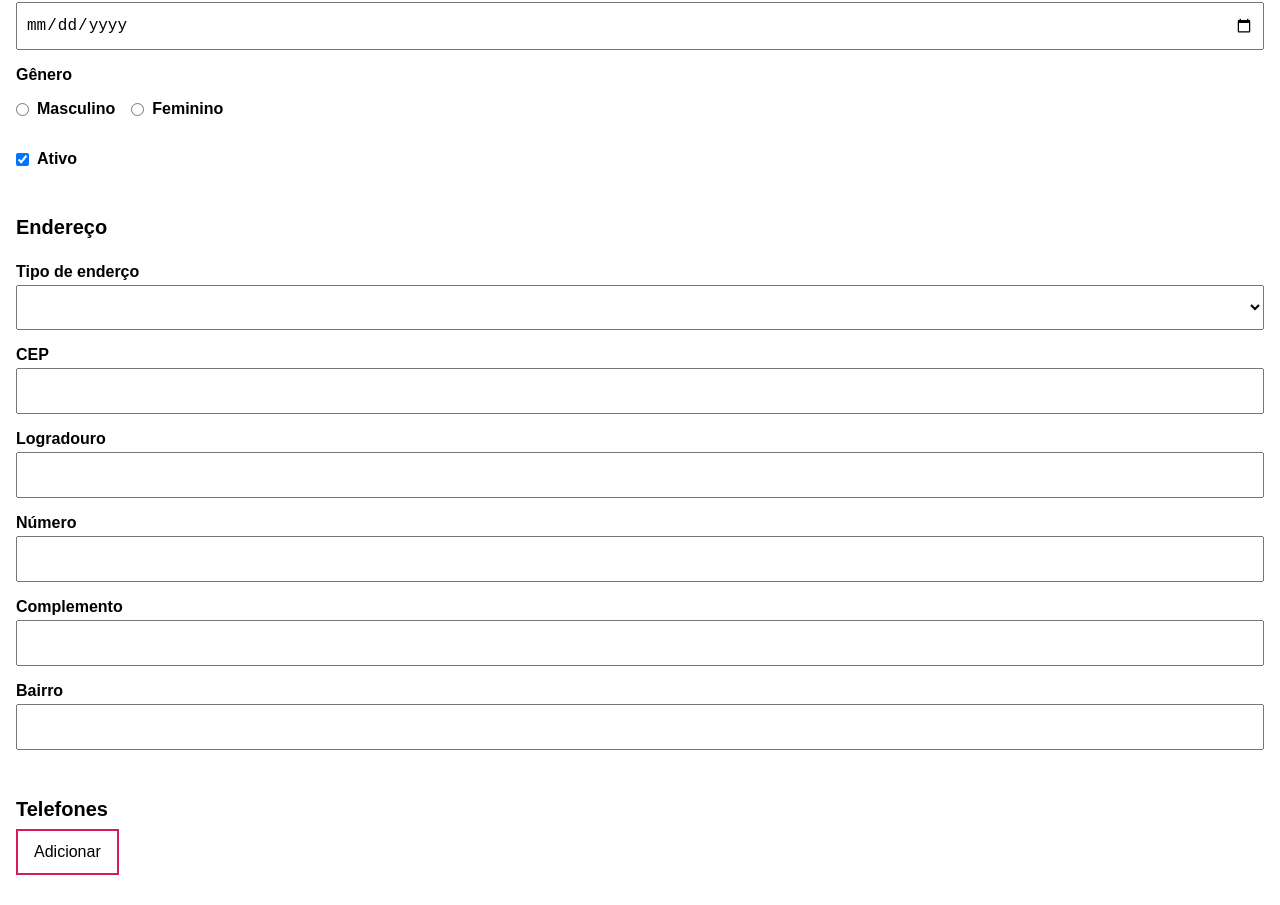
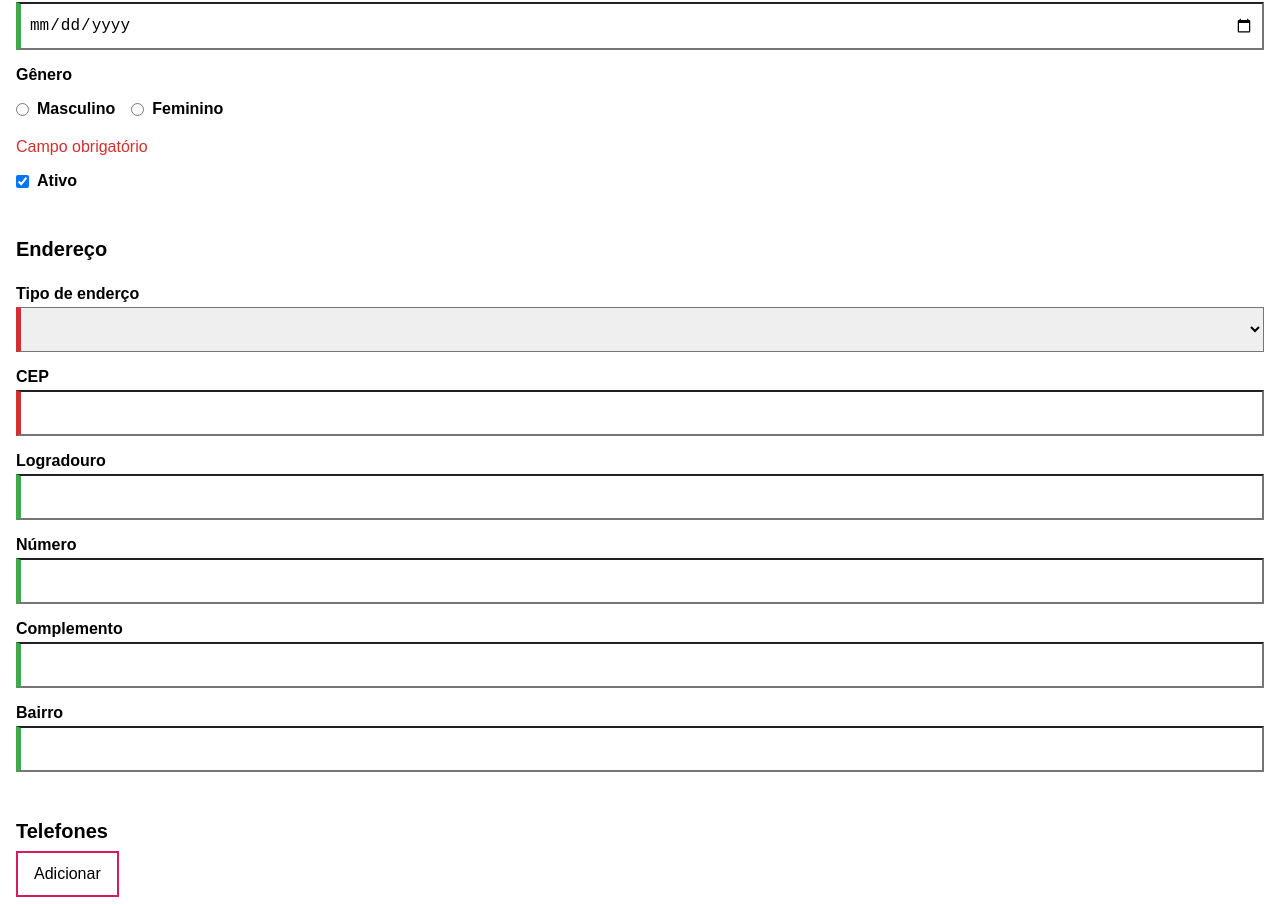
Before and after one commit to fabricadecodigo/curso-angular-examples, an Angular app: page /new in a window 1280 px wide. Shown: the part 388-1293 px from the top of the page. Built offline with nearby package versions, Linux system fonts and the light colour scheme.

Commit message:
validações simples

```diff
--- a/src/app/clientes/pages/edit-clientes/edit-clientes.component.html
+++ b/src/app/clientes/pages/edit-clientes/edit-clientes.component.html
@@ -7,20 +7,29 @@
     <div class="form-item">
       <label for="name">Nome</label>
       <input type="text" name="name" id="name" formControlName="name" />
-      <!-- <div class="validation-errors">
-        <p>Campo obrigatório</p>
-        <p>Email invalido</p>
-      </div> -->
+      <div class="validation-errors" *ngIf="name.invalid && (name.dirty || name.touched)">
+        <p *ngIf="name.errors.required">Campo obrigatório</p>
+        <p *ngIf="name.errors.minlength">Informe no mínimo {{name.errors.minlength.requiredLength}} caracteres</p>
+      </div>
+
+      <!-- {{ name.errors | json }} -->
     </div>
 
     <div class="form-item">
       <label for="email">Email</label>
       <input type="email" name="email" id="email" formControlName="email" />
+      <div class="validation-errors" *ngIf="email.invalid && (email.dirty || email.touched)">
+        <p *ngIf="email.errors.required">Campo obrigatório</p>
+        <p *ngIf="email.errors.email">Email inválido</p>
+      </div>
     </div>
 
     <div class="form-item">
       <label for="cpf">CPF</label>
       <input type="text" name="cpf" id="cpf" formControlName="cpf" />
+      <div class="validation-errors" *ngIf="getControl('cpf').invalid && (getControl('cpf').dirty || getControl('cpf').touched)">
+        <p *ngIf="getControl('cpf').errors.required">Campo obrigatório</p>
+      </div>
     </div>
 
     <div class="form-item">
@@ -42,6 +51,9 @@
           <label for="woman">Feminino</label>
         </div>
       </div>
+      <div class="validation-errors" *ngIf="getControl('genre').invalid">
+        <p *ngIf="getControl('genre').errors.required">Campo obrigatório</p>
+      </div>
     </div>
 
     <div class="form-item-checkbox">
@@ -60,11 +72,19 @@
         <option value="R">Residencial</option>
         <option value="C">Comercial</option>
       </select>
+      <div class="validation-errors" *ngIf="addressType.invalid && (addressType.dirty || addressType.touched)">
+        <p *ngIf="addressType.errors.required">Campo obrigatório</p>
+      </div>
     </div>
 
     <div class="form-item">
       <label for="cep">CEP</label>
       <input type="text" name="cep" id="cep" formControlName="cep" />
+      <div class="validation-errors" *ngIf="getControlFromAddressGroup('cep').invalid &&
+        (getControlFromAddressGroup('cep').dirty || getControlFromAddressGroup('cep').touched)">
+
+        <p *ngIf="getControlFromAddressGroup('cep').errors.required">Campo obrigatório</p>
+      </div>
     </div>
 
     <div class="form-item">
@@ -96,13 +116,19 @@
       <div class="form-item">
         <label [for]="getPhoneIdAndName(i)">Telefone</label>
         <input type="tel" [name]="getPhoneIdAndName(i)" [id]="getPhoneIdAndName(i)" formControlName="phone" />
+
+        <div class="validation-errors" *ngIf="getPhone(i).invalid && (getPhone(i).dirty || getPhone(i).touched)">
+          <p *ngIf="getPhone(i).errors.required">Campo obrigatório</p>
+        </div>
       </div>
 
-      <button type="button" class="btn-outline-secondary" (click)="btnRemovePhoneClick(i)">Remover</button>
+      <div class="form-button">
+        <button type="button" class="btn-outline-secondary" (click)="btnRemovePhoneClick(i)">Remover</button>
+      </div>
     </div>
 
     <button type="button" class="btn-outline-secondary" (click)="btnAddPhoneClick()">Adicionar</button>
   </fieldset>
 
-  <button type="submit" class="btn-primary">Salvar</button>
+  <button type="submit" class="btn-primary" [disabled]="customer.invalid">Salvar</button>
 </form>
--- a/src/app/clientes/pages/edit-clientes/edit-clientes.component.scss
+++ b/src/app/clientes/pages/edit-clientes/edit-clientes.component.scss
@@ -36,11 +36,6 @@ label {
   margin: 1rem 0;
 }
 
-.form-action-item {
-  display: flex;
-  gap: 8px;
-  align-items: flex-end;
-}
 
 .form-item-group {
 
@@ -56,13 +51,23 @@ label {
   gap: 16px;
 }
 
+.form-action-item {
+  display: flex;
+  gap: 8px;
+  align-items: flex-start;
+}
+
 .form-action-item .form-item {
   flex: 1;
 }
 
-.form-action-item button {
-  margin-bottom: 1rem;
+.form-action-item .form-button {
+  margin-top: 2.4rem;
 }
+
+// .form-action-item button {
+//   margin-bottom: 1rem;
+// }
 
 input, select {
   padding: 0.75rem 0.5rem;
@@ -75,6 +80,12 @@ button {
   font-size: 16px;
   cursor: pointer;
   transition-duration: 300ms;
+}
+
+button:disabled,
+button:disabled:hover {
+  background-color: #cccccc;
+  cursor: not-allowed;
 }
 
 .btn-primary {
@@ -104,3 +115,13 @@ button {
   gap: 8px;
   margin-top: 0.25rem;
 }
+
+input.ng-invalid,
+select.ng-invalid {
+  border-left: 5px solid #d32f2f; /* red */
+}
+
+input.ng-valid,
+select.ng-valid  {
+  border-left: 5px solid #42A948; /* green */
+}
--- a/src/app/clientes/pages/edit-clientes/edit-clientes.component.ts
+++ b/src/app/clientes/pages/edit-clientes/edit-clientes.component.ts
@@ -1,5 +1,5 @@
 import { Component, OnInit } from '@angular/core';
-import { FormArray, FormBuilder, FormControl, FormGroup } from '@angular/forms';
+import { FormArray, FormBuilder, FormControl, FormGroup, Validators } from '@angular/forms';
 
 @Component({
   selector: 'app-edit-clientes',
@@ -8,15 +8,15 @@ import { FormArray, FormBuilder, FormControl, FormGroup } from '@angular/forms';
 })
 export class EditClientesComponent implements OnInit {
   customer = new FormGroup({
-    name: new FormControl(''),
-    email: new FormControl(''),
-    cpf: new FormControl(''),
+    name: new FormControl('', [Validators.required, Validators.minLength(2)]),
+    email: new FormControl('', [Validators.required, Validators.email]),
+    cpf: new FormControl('', [Validators.required]),
     birthDate: new FormControl(''),
-    genre: new FormControl(''),
+    genre: new FormControl('', [Validators.required]),
     active: new FormControl(true),
     address: new FormGroup({
-      type: new FormControl(''),
-      cep: new FormControl(''),
+      type: new FormControl('', [Validators.required]),
+      cep: new FormControl('', [Validators.required]),
       street: new FormControl(''),
       number: new FormControl(''),
       complement: new FormControl(''),
@@ -27,7 +27,7 @@ export class EditClientesComponent implements OnInit {
 
   // Exemplo com formBuilder
   // customer = this.formBulder.group({
-  //   name: [''],
+  //   name: ['', [Validators.required, Validators.minLength(2)]],
   //   email: [''],
   //   cpf: [''],
   //   birthDate: [''],
@@ -46,8 +46,26 @@ export class EditClientesComponent implements OnInit {
 
   constructor(private formBulder: FormBuilder) {}
 
+  get name(): FormControl { return this.customer.get('name') as FormControl; }
+  get email(): FormControl { return this.customer.get('email') as FormControl; }
   get phones(): FormArray {
     return this.customer.get('phones') as FormArray;
+  }
+
+  getControl(controlName: string): FormControl {
+    return this.customer.get(controlName) as FormControl;
+  }
+
+  get addressType(): FormControl {
+    return this.customer.get('address').get('type') as FormControl;
+  }
+
+  getControlFromAddressGroup(controlName: string): FormControl {
+    return this.customer.get('address').get(controlName) as FormControl;
+  }
+
+  getPhone(index: number): FormControl {
+    return this.phones.at(index).get('phone') as FormControl;
   }
 
   ngOnInit(): void {
@@ -65,7 +83,7 @@ export class EditClientesComponent implements OnInit {
   btnAddPhoneClick(): void {
     this.phones.push(
       new FormGroup({
-        phone: new FormControl(''),
+        phone: new FormControl('', [Validators.required]),
       })
     );
 
```
